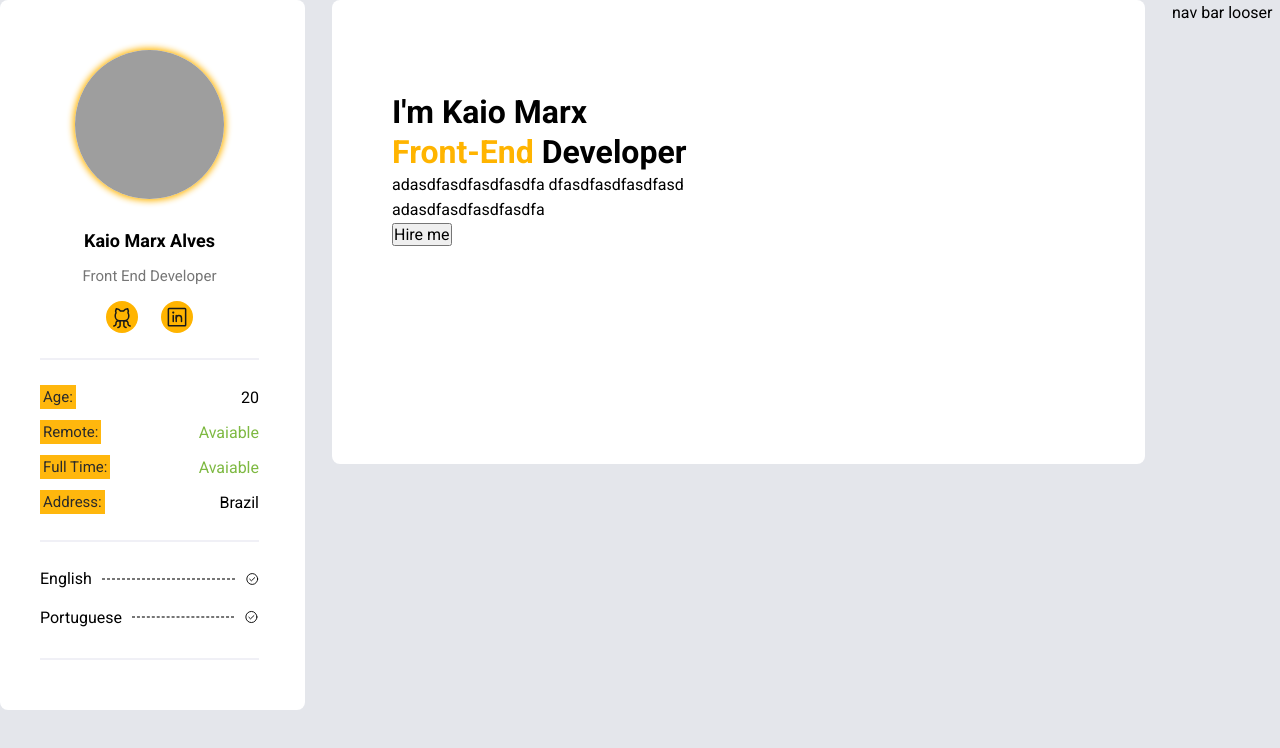
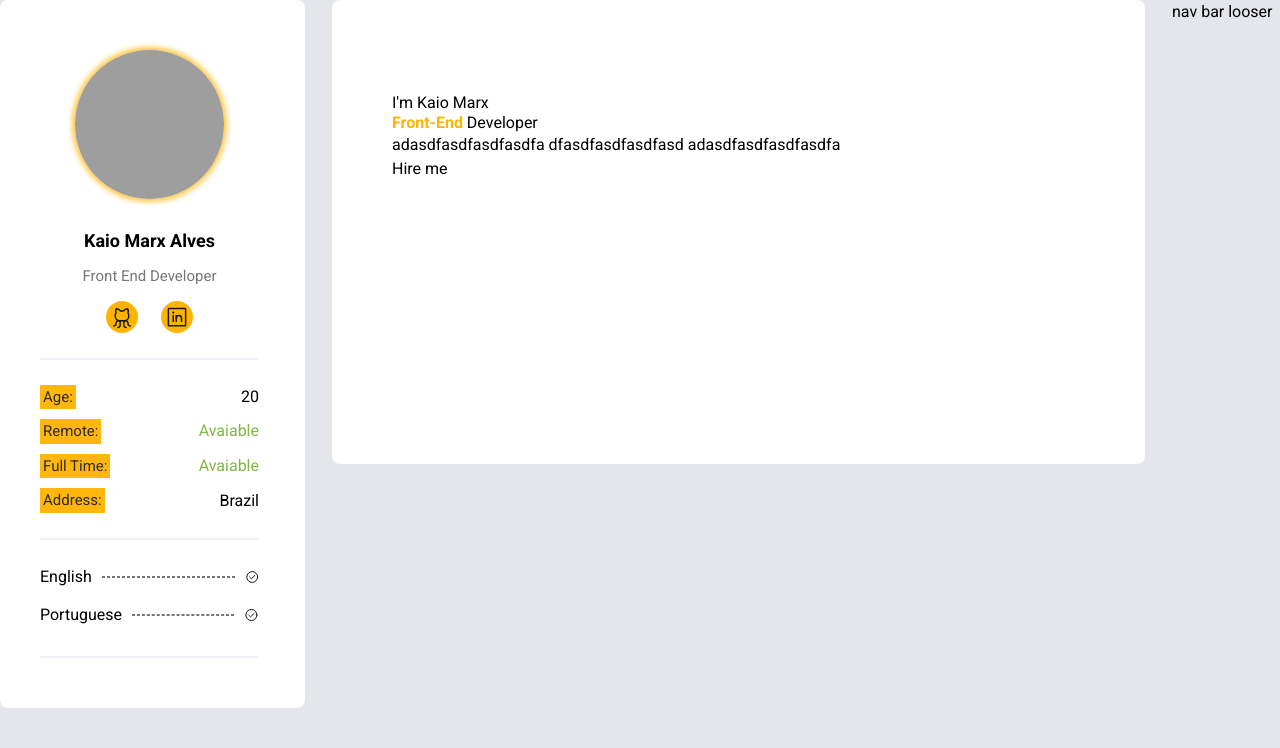
Before and after one commit to KaioMarxDEV/mysite, a React (Vite) app: page / in a window 1280 px wide. Shown: the top 748 px of the page. Built offline with nearby package versions, Linux system fonts and the light colour scheme; grey boxes are pictures that could not be loaded.

Commit message:
feat: add tailwind configuration

```diff
--- a/package.json
+++ b/package.json
@@ -16,6 +16,9 @@
     "@types/react": "^18.0.0",
     "@types/react-dom": "^18.0.0",
     "@vitejs/plugin-react": "^1.3.0",
+    "autoprefixer": "^10.4.7",
+    "postcss": "^8.4.14",
+    "tailwindcss": "^3.1.4",
     "typescript": "^4.6.3",
     "vite": "^2.9.9"
   }
--- /dev/null
+++ b/postcss.config.js
@@ -0,0 +1,6 @@
+module.exports = {
+  plugins: {
+    tailwindcss: {},
+    autoprefixer: {},
+  }
+}
--- a/src/Components/MainBanner/mainbanner.module.css
+++ b/src/Components/MainBanner/mainbanner.module.css
@@ -3,7 +3,7 @@
   height: 29rem;
   border-radius: 8px;
 
-  padding: 5.8125rem 25rem 4.625rem 3.75rem;
+  padding: 5.8125rem 3.5625rem 4.625rem 3.75rem;
 }
 
 .mainbanner main {
--- /dev/null
+++ b/src/main.css
@@ -0,0 +1,3 @@
+@tailwind base;
+@tailwind components;
+@tailwind utilities;
--- a/src/main.tsx
+++ b/src/main.tsx
@@ -1,6 +1,7 @@
 import React from 'react'
 import ReactDOM from 'react-dom/client'
 import { App } from './App'
+import './main.css'
 
 ReactDOM.createRoot(document.getElementById('root')!).render(
   <React.StrictMode>
--- /dev/null
+++ b/tailwind.config.js
@@ -0,0 +1,8 @@
+/** @type {import('tailwindcss').Config} */
+module.exports = {
+  content: ["./src/**/*.{ts,tsx}"],
+  theme: {
+    extend: {},
+  },
+  plugins: [],
+}
```
Also changed, not shown: 1 other file (tests, documents, lock files or other folders).
